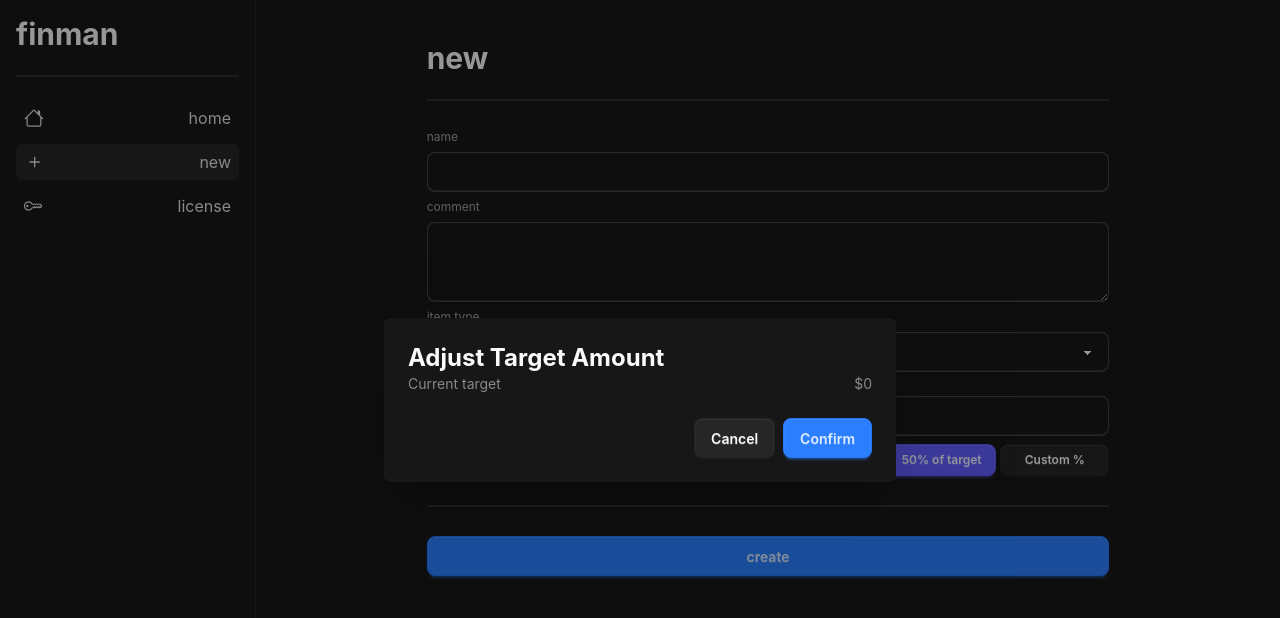
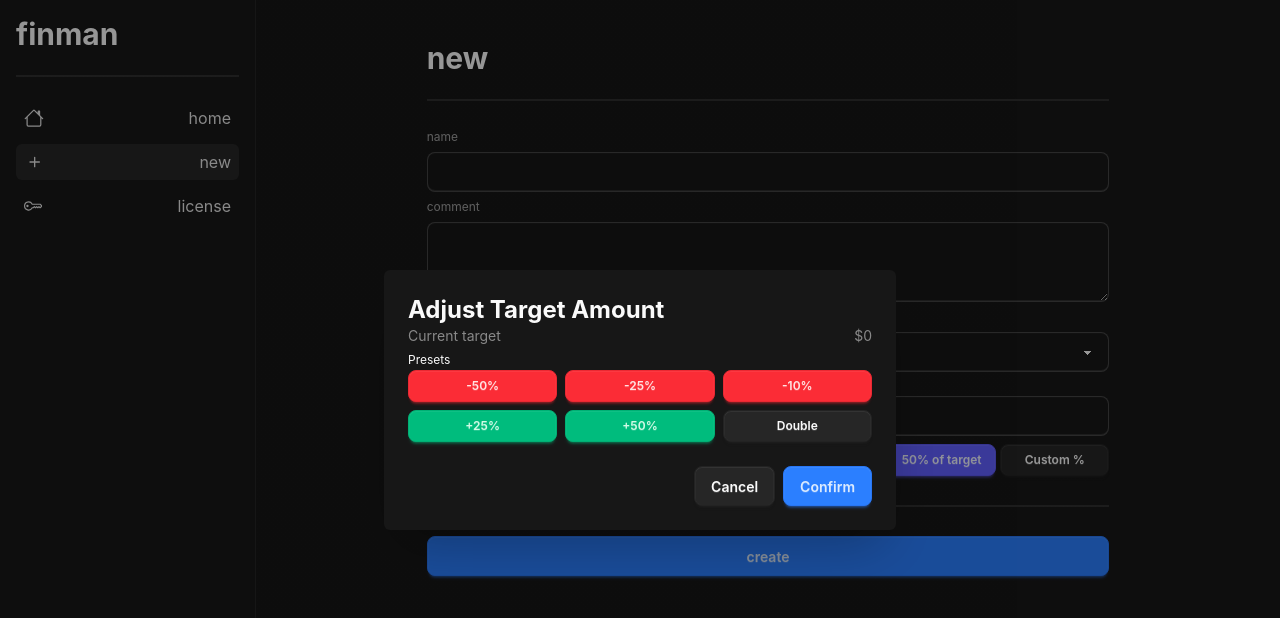
Before and after one commit to aixoio/finman, a SvelteKit app: page /new in a window 1280 px wide. Both pictures are taken after a click on the button "-50%". Shown: the top 618 px of the page. Built offline with nearby package versions, Linux system fonts and the light colour scheme.

Commit message:
add buttons for presets in dialog for target

```diff
--- a/src/routes/new/+page.svelte
+++ b/src/routes/new/+page.svelte
@@ -57,6 +57,17 @@
             <span>Current target</span>
             <span>${current}</span>
         </div>
+
+        <span class="text-xs">Presets</span>
+        <div class="grid grid-cols-3 gap-2">
+            <button class="btn btn-sm btn-error">-50%</button>
+            <button class="btn btn-sm btn-error">-25%</button>
+            <button class="btn btn-sm btn-error">-10%</button>
+            <button class="btn btn-sm btn-secondary">+25%</button>
+            <button class="btn btn-sm btn-secondary">+50%</button>
+            <button class="btn btn-sm btn-neutral">Double</button>
+        </div>
+
         <div class="modal-action">
             <button
                 class="btn btn-neutral"
```
